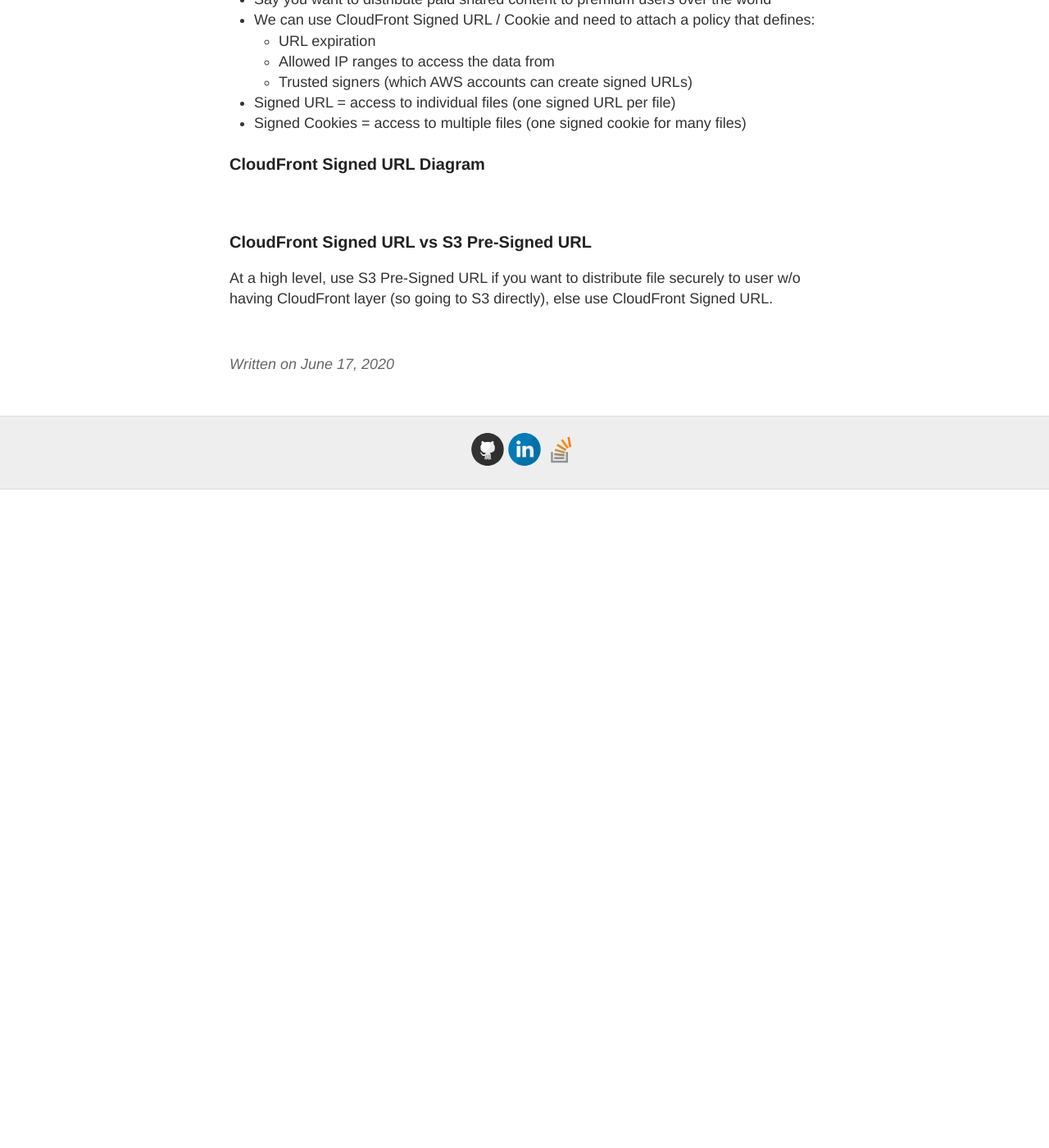
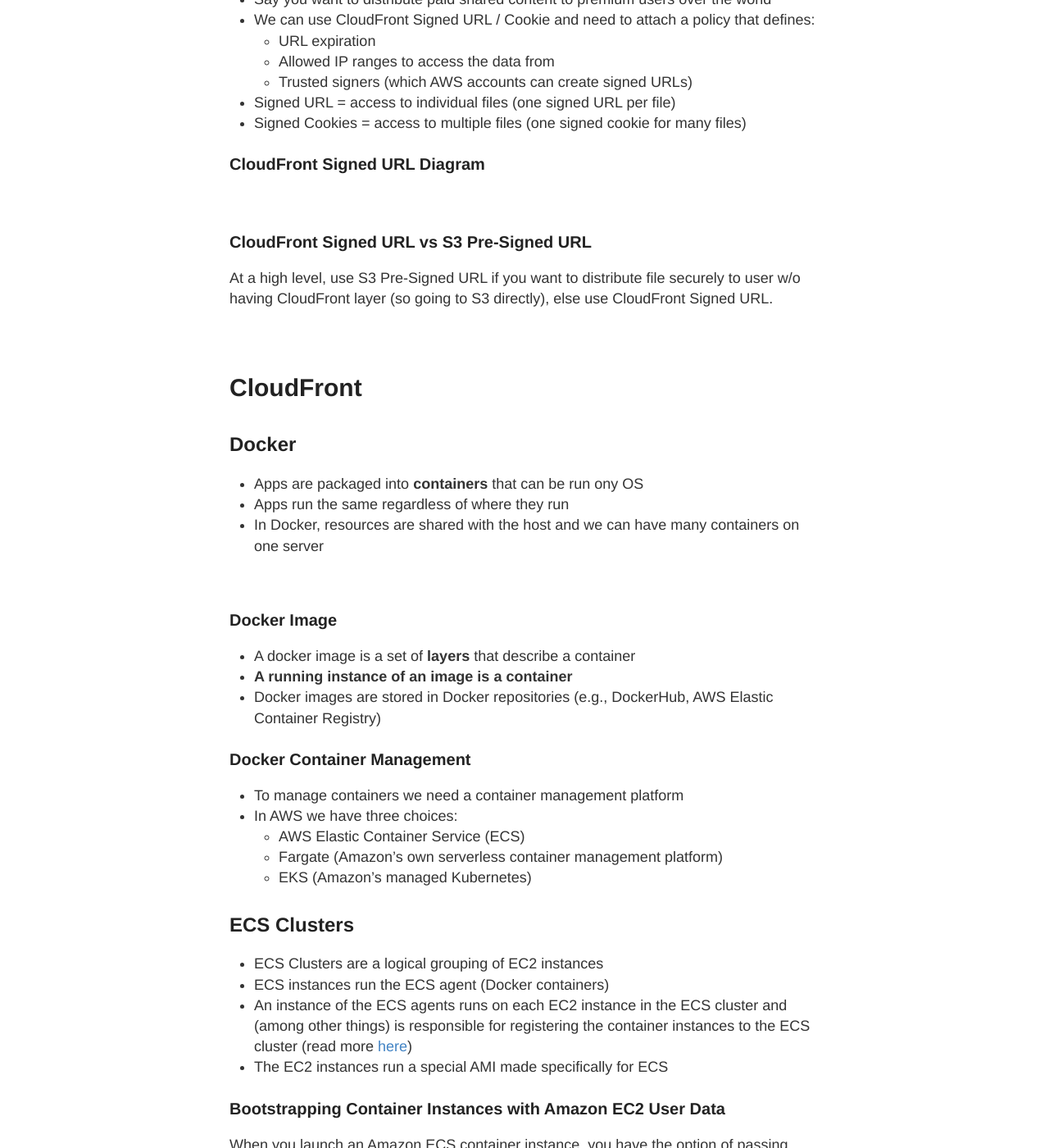
Before and after one commit to gutucristian/gutucristian.github.io, a Jekyll site: the page built from _posts/2020-06-17-Amazon-Web-Services-(AWS).md, in a window 1280 px wide and 1400 px high, scrolled down 79060 px. Shown: the whole window at 82% size. Built offline with Jekyll 4.4.1, drawn with Linux system fonts in a browser that asks for light colours; our own code applies the rules of GitHub Pages for plain Markdown files; before the commit the page ends 79657 px from its top, so only the background shows below that; some of the changed text lies outside the part shown.

Commit message:
Update 2020-06-17-Amazon-Web-Services-(AWS).md

```diff
--- a/_posts/2020-06-17-Amazon-Web-Services-(AWS).md
+++ b/_posts/2020-06-17-Amazon-Web-Services-(AWS).md
@@ -2028,3 +2028,47 @@
 At a high level, use S3 Pre-Signed URL if you want to distribute file securely to user w/o having CloudFront layer (so going to S3 directly), else use CloudFront Signed URL.
 
 ![]()
+
+# CloudFront
+
+## Docker
+
+- Apps are packaged into **containers** that can be run ony OS
+- Apps run the same regardless of where they run
+- In Docker, resources are shared with the host and we can have many containers on one server
+
+![]()
+
+### Docker Image
+
+- A docker image is a set of **layers** that describe a container
+- **A running instance of an image is a container**
+- Docker images are stored in Docker repositories (e.g., DockerHub, AWS Elastic Container Registry)
+
+### Docker Container Management
+
+- To manage containers we need a container management platform
+- In AWS we have three choices:
+  - AWS Elastic Container Service (ECS)
+  - Fargate (Amazon's own serverless container management platform)
+  - EKS (Amazon's managed Kubernetes)
+
+## ECS Clusters
+
+- ECS Clusters are a logical grouping of EC2 instances
+- ECS instances run the ECS agent (Docker containers)
+- An instance of the ECS agents runs on each EC2 instance in the ECS cluster and (among other things) is responsible for registering the container instances to the ECS cluster (read more [here](https://www.allthingsdistributed.com/2015/07/under-the-hood-of-the-amazon-ec2-container-service.html))
+- The EC2 instances run a special AMI made specifically for ECS
+
+### Bootstrapping Container Instances with Amazon EC2 User Data
+
+When you launch an Amazon ECS container instance, you have the option of passing user data to the instance. The data can be used to perform common automated configuration tasks and even run scripts when the instance boots. For Amazon ECS, the most common use cases for user data are to pass configuration information to the Docker daemon and the Amazon ECS container agent.
+
+The Linux variants of the Amazon ECS-optimized AMI look for agent configuration data in the /etc/ecs/ecs.config file when the container agent starts. You can specify this configuration data at launch with Amazon EC2 user data.
+
+To set only a single agent configuration variable, such as the cluster name, use echo to copy the variable to the configuration file:
+
+{% highlight bash linenos %}
+  #!/bin/bash
+  echo "ECS_CLUSTER=MyCluster" >> /etc/ecs/ecs.config
+{% endhighlight %}
```
